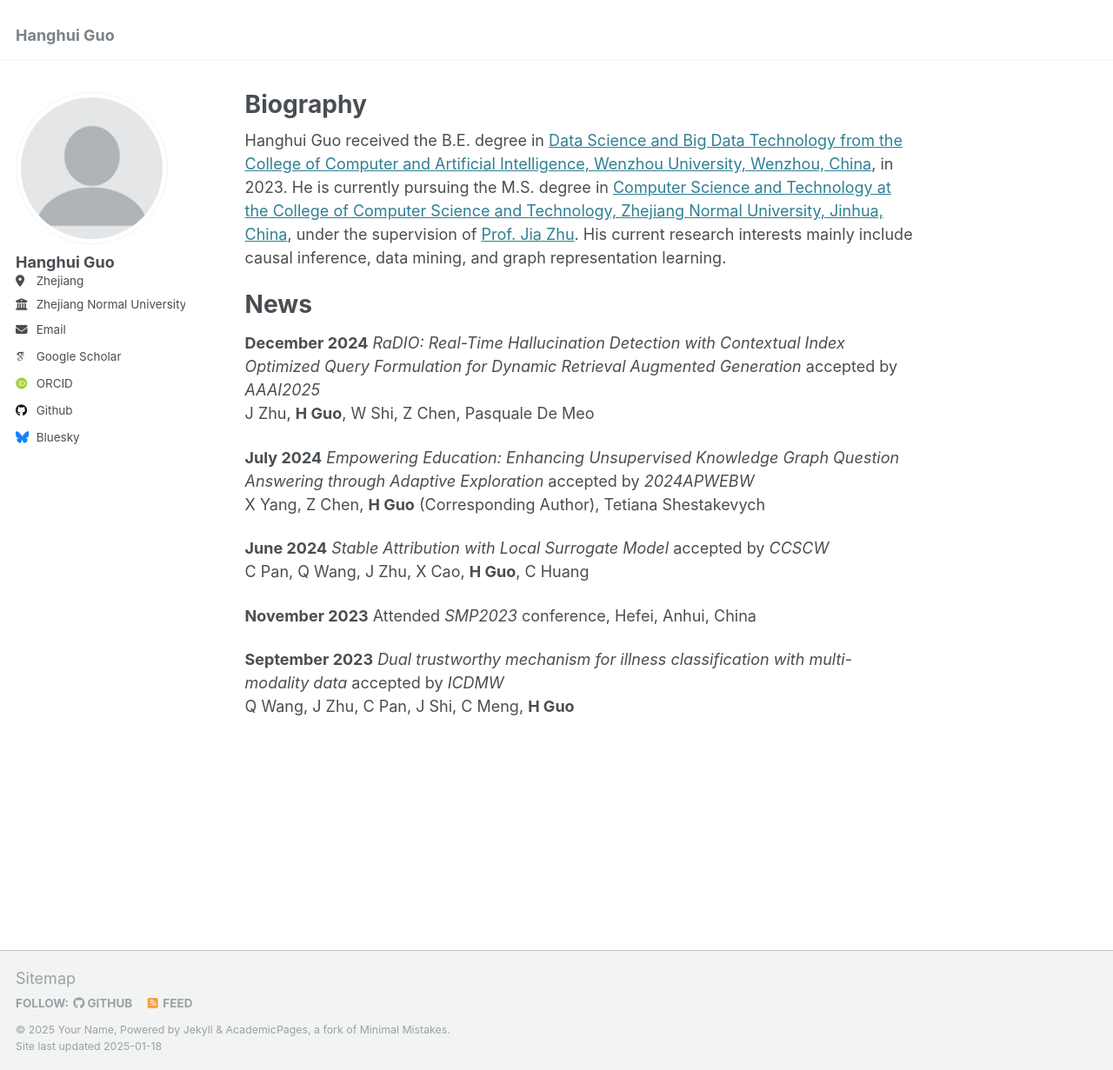
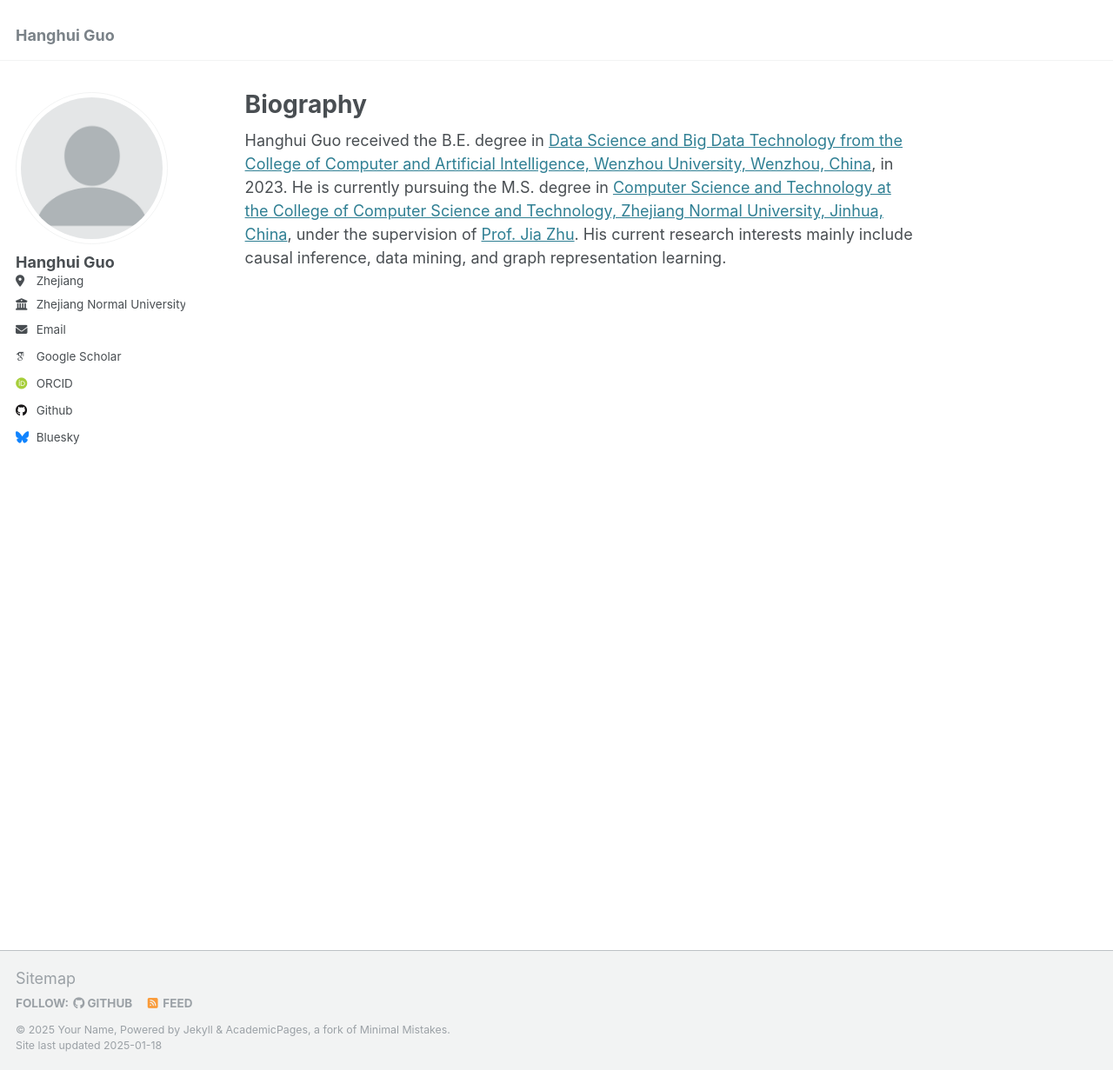
Before and after one commit to ghh1125/ghh1125, a Jekyll site: the page built from _pages/about.md, in a window 1280 px wide and 1231 px high. Shown: the whole window at 87% size. Built offline with Jekyll 4.4.1, drawn with Linux system fonts in a browser that asks for light colours; some web fonts are replaced.

Commit message:
about.md

```diff
--- a/_pages/about.md
+++ b/_pages/about.md
@@ -8,21 +8,3 @@ redirect_from:
 ---
 
 Hanghui Guo received the B.E. degree in [Data Science and Big Data Technology from the College of Computer and Artificial Intelligence, Wenzhou University, Wenzhou, China](https://ai.wzu.edu.cn/), in 2023. He is currently pursuing the M.S. degree in [Computer Science and Technology at the College of Computer Science and Technology, Zhejiang Normal University, Jinhua, China](https://cs.zjnu.edu.cn/main.htm), under the supervision of [Prof. Jia Zhu](https://scholar.google.com/citations?user=KO3MIkQAAAAJ&hl=zh-CN). His current research interests mainly include causal inference, data mining, and graph representation learning.
-
-
-News
-======
-
-**December 2024**   *RaDIO: Real-Time Hallucination Detection with Contextual Index Optimized Query Formulation for Dynamic Retrieval Augmented Generation* accepted by *AAAI2025*
-J Zhu, **H Guo**, W Shi, Z Chen, Pasquale De Meo
-
-**July 2024**   *Empowering Education: Enhancing Unsupervised Knowledge Graph Question Answering through Adaptive Exploration* accepted by *2024APWEBW*
-X Yang, Z Chen, **H Guo** (Corresponding Author), Tetiana Shestakevych
-
-**June 2024**   *Stable Attribution with Local Surrogate Model* accepted by *CCSCW*
-C Pan, Q Wang, J Zhu, X Cao, **H Guo**, C Huang
-
-**November 2023**   Attended *SMP2023* conference, Hefei, Anhui, China
-
-**September 2023**   *Dual trustworthy mechanism for illness classification with multi-modality data* accepted by *ICDMW*
-Q Wang, J Zhu, C Pan, J Shi, C Meng, **H Guo**
```
